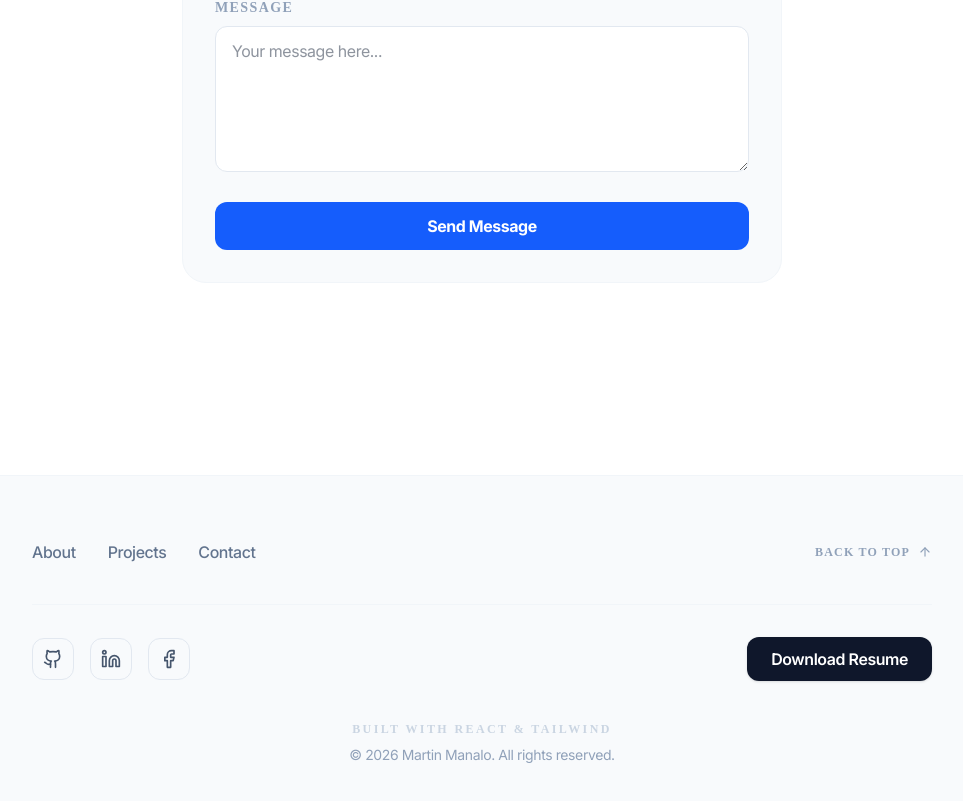
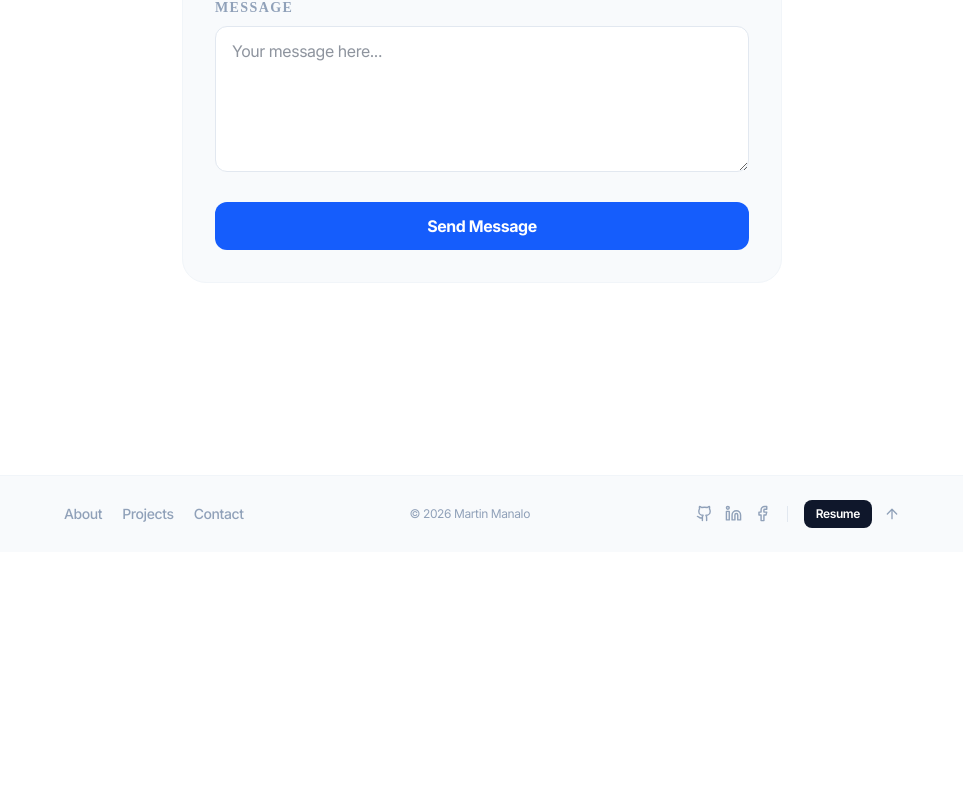
Before and after one commit to martinmnlx/portfolio, a React (Vite) app: page / in a window 1280 px wide. Shown: the part 3188-3989 px from the top of the page, without its empty margins (158-1121 px from the left). After the commit the page ends 3740 px from the top, so only its background shows below. Built offline with nearby package versions, Linux system fonts and the light colour scheme; a web font is replaced by a local one.

Commit message:
improved footer

```diff
--- a/src/components/Footer.jsx
+++ b/src/components/Footer.jsx
@@ -2,7 +2,7 @@ import { Github, Linkedin, Facebook, ArrowUp } from 'lucide-react';
 import { motion } from 'framer-motion';
 import resumePdf from '../assets/CV_MANALO_CARLMARTIN.pdf';
 
-function Footer() {
+export default function Footer() {
   const currentYear = new Date().getFullYear();
 
   const socialLinks = [
@@ -14,81 +14,67 @@ function Footer() {
   const navLinks = [
     { name: 'About', url: '#about' },
     { name: 'Projects', url: '#projects' },
-    { name: 'Contact', url: '#contact' }
+    { name: 'Contact', url: '#contact' },
   ];
 
-  const scrollToTop = () => {
-    window.scrollTo({ top: 0, behavior: 'smooth' });
-  };
+  const scrollToTop = () => window.scrollTo({ top: 0, behavior: 'smooth' });
 
   return (
     <footer className="mt-32 w-full border-t border-slate-100 bg-slate-50">
-      <div className="flex flex-col items-center px-[1rem] md:px-[2rem] py-12 md:py-16 gap-10">
+      <div className="max-w-[900px] mx-auto px-4 md:px-8 py-6 flex flex-col md:flex-row items-center justify-between gap-4">
 
-        {/* Top Section: Navigation and Back to Top */}
-        <div className="w-full max-w-[900px] flex flex-col md:flex-row items-center justify-between gap-8">
-          <div className="flex flex-wrap justify-center gap-6 md:gap-8 font-body text-slate-500 text-sm md:text-base font-medium">
+        {/* Left: Nav links */}
+        <div className="flex items-center gap-5 font-body text-sm font-medium text-slate-400">
           {navLinks.map((link) => (
-              <a
-                key={link.name}
-                href={link.url}
-                className="hover:text-slate-900 transition-colors duration-200"
-              >
+            <a key={link.name} href={link.url} className="hover:text-slate-900 transition-colors duration-200">
               {link.name}
             </a>
           ))}
         </div>
 
-          <motion.button
-            whileHover={{ y: -3 }}
-            onClick={scrollToTop}
-            className="flex items-center gap-2 font-mono text-xs font-bold text-slate-400 tracking-widest uppercase cursor-pointer hover:text-slate-900 transition-colors"
-          >
-            Back to Top <ArrowUp size={14} />
-          </motion.button>
-        </div>
+        {/* Center: Copyright */}
+        <p className="font-body text-xs text-slate-400 text-center order-last md:order-none">
+          © {currentYear} Martin Manalo
+        </p>
 
-        {/* Middle Section: Socials and CTA */}
-        <div className="w-full max-w-[900px] flex flex-col md:flex-row items-center justify-between gap-8 pt-8 border-t border-slate-100">
-          <div className="flex gap-4">
+        {/* Right: Socials + Resume + Back to top */}
+        <div className="flex items-center gap-3">
           {socialLinks.map((link) => (
             <motion.a
               key={link.name}
               href={link.url}
               target="_blank"
               rel="noreferrer"
-                whileHover={{ y: -4 }}
+              whileHover={{ y: -3 }}
               whileTap={{ scale: 0.95 }}
-                transition={{ duration: 0.2 }}
-                className="p-2.5 bg-slate-50 text-slate-600 rounded-xl border border-slate-200 hover:bg-slate-100 hover:text-slate-900"
+              className="text-slate-400 hover:text-slate-900 transition-colors duration-200"
               aria-label={link.name}
             >
-                <link.Icon size={20} strokeWidth={2} />
+              <link.Icon size={17} strokeWidth={2} />
             </motion.a>
           ))}
-          </div>
+
+          <div className="w-px h-4 bg-slate-200 mx-1" />
 
           <a
             href={resumePdf}
             download
-            className="px-6 py-2.5 bg-slate-900 text-white font-body font-semibold rounded-xl hover:bg-slate-800 transition-all duration-200 shadow-sm"
+            className="px-3 py-1.5 bg-slate-900 text-white font-body text-xs font-semibold rounded-lg hover:bg-slate-700 transition-colors duration-200"
           >
-            Download Resume
+            Resume
           </a>
+
+          <motion.button
+            whileHover={{ y: -3 }}
+            onClick={scrollToTop}
+            className="text-slate-400 hover:text-slate-900 transition-colors duration-200 cursor-pointer"
+            aria-label="Back to top"
+          >
+            <ArrowUp size={16} />
+          </motion.button>
         </div>
 
-        {/* Bottom Section: Copyright */}
-        <div className="flex flex-col items-center gap-2">
-          <p className="font-mono text-[10px] md:text-xs font-bold text-slate-300 tracking-[0.2em] uppercase">
-            Built with React & Tailwind
-          </p>
-          <p className="font-body text-slate-400 text-xs md:text-sm text-center">
-            © {currentYear} Martin Manalo. All rights reserved.
-          </p>
-        </div>
       </div>
     </footer>
   );
 }
-
-export default Footer;
```
Lines whose indentation alone changed are shown as unchanged.
